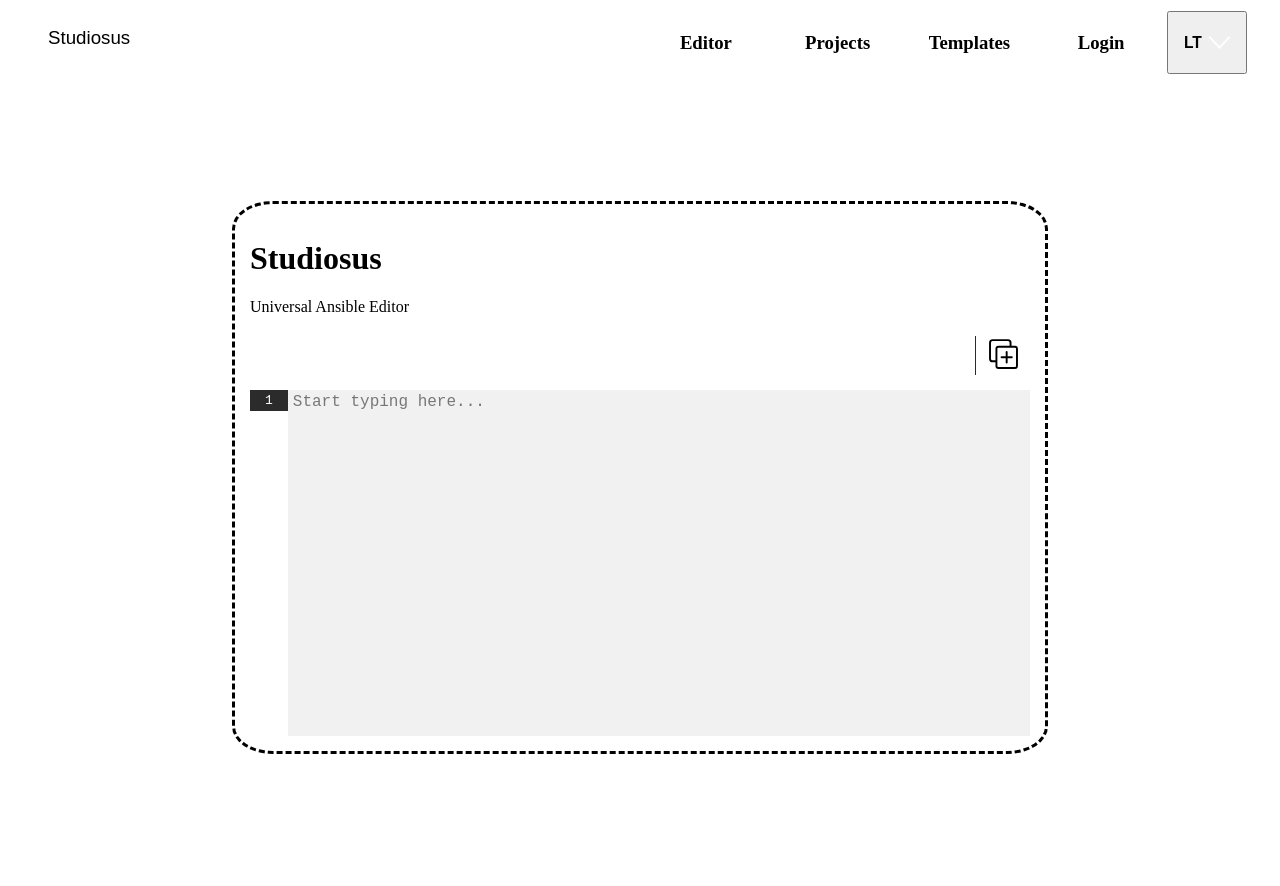
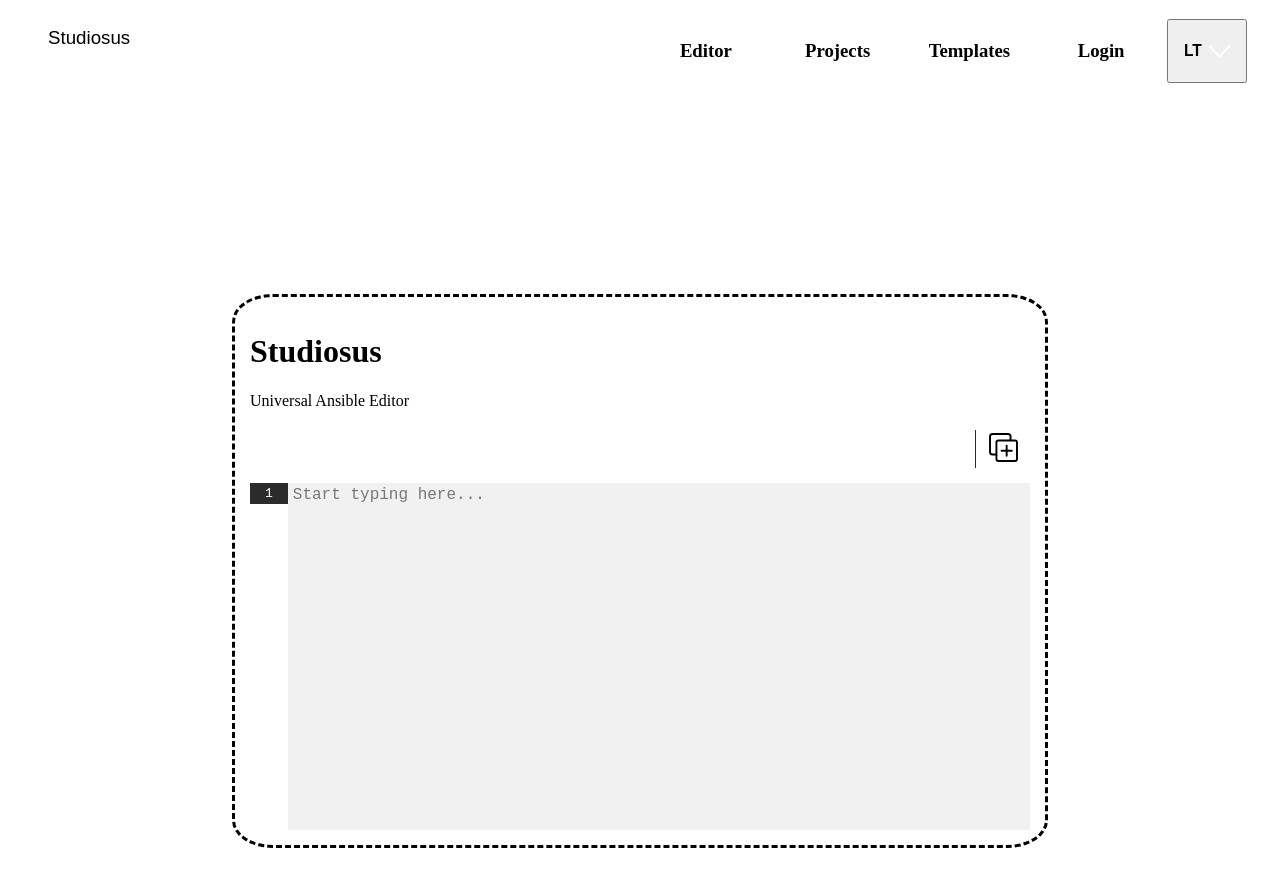
Before and after one commit to Studiosus-editor/Studiosus, a Svelte app in the folder frontend/: page / in a window 1280 px wide. Shown: the top 886 px of the page. Built offline with nearby package versions, Linux system fonts and the light colour scheme; the HTML template or start-up script is replaced by a standard one.

Commit message:
Add layout component

```diff
--- a/frontend/public/static/global.css
+++ b/frontend/public/static/global.css
@@ -8,15 +8,6 @@
 
 body {
   margin: 0 auto;
-  height: 100vh;
-}
-
-main {
-  padding-top: 200px;
-  display: flex;
-  justify-content: center;
-  align-items: center;
-  height: auto;
 }
 
 h1 {
--- a/frontend/src/App.svelte
+++ b/frontend/src/App.svelte
@@ -6,24 +6,15 @@
   import TopNavigation from "./Components/TopNavigation.svelte";
   import NotFound from "./Components/NotFound.svelte";
   import Profile from "./Components/Profile.svelte";
+  import LayoutManager from "./Components/LayoutManager.svelte";
 </script>
 
-<TopNavigation />
-<main>
+
+<LayoutManager header={TopNavigation} footer={Footer}>
   <Router>
     <Route path="/" let:params component={CodeEditor} />
     <Route path="/login" let:params component={Login} />
     <Route path="/profile" let:params component={Profile} />
     <Route path="*" let:params component={NotFound} />
   </Router>
-</main>
-<Footer />
-
-<style>
-  main {
-    display: flex;
-    justify-content: center;
-    align-items: center;
-    height: 100vh;
-  }
-</style>
+</LayoutManager>
--- a/frontend/src/Components/Editor/CodeEditor.svelte
+++ b/frontend/src/Components/Editor/CodeEditor.svelte
@@ -55,6 +55,7 @@
     padding: 15px;
     border-radius: 5%;
     border: 3px dashed #000;
+    margin: 200px 0;
   }
 
   .main-component:hover {
--- /dev/null
+++ b/frontend/src/Components/LayoutManager.svelte
@@ -0,0 +1,37 @@
+<script>
+    export let header;
+    export let footer;
+</script>
+
+
+<div class="content-wrapper">
+    <div class="header"><svelte:component this={header}/></div>
+    <main>
+        <slot></slot>
+    </main>
+    <div class="footer"><svelte:component this={footer}/></div>
+</div>
+
+
+<style>
+    .content-wrapper {
+        display: flex;
+        flex-direction: column;
+        justify-content: space-between;
+        min-height: 100vh;
+    }
+
+    main {
+        margin: 0 5%;
+        display: flex;
+        flex-direction: column;
+        justify-content: center;
+        align-items: center;
+    }
+
+@media (max-width: 768px) {
+    .header {
+        height: 86px;
+    }
+}
+</style>
--- a/frontend/src/Components/NotFound.svelte
+++ b/frontend/src/Components/NotFound.svelte
@@ -10,6 +10,7 @@
 
 <style>
   div {
+    margin: 200px 0;
     text-align: center;
   }
   img {
--- a/frontend/src/Components/TopNavigation.svelte
+++ b/frontend/src/Components/TopNavigation.svelte
@@ -115,6 +115,7 @@
 <style lang="scss">
 
 header {
+    height: 86px;
     a {
         text-decoration: none;
         color: var(--white);
```
